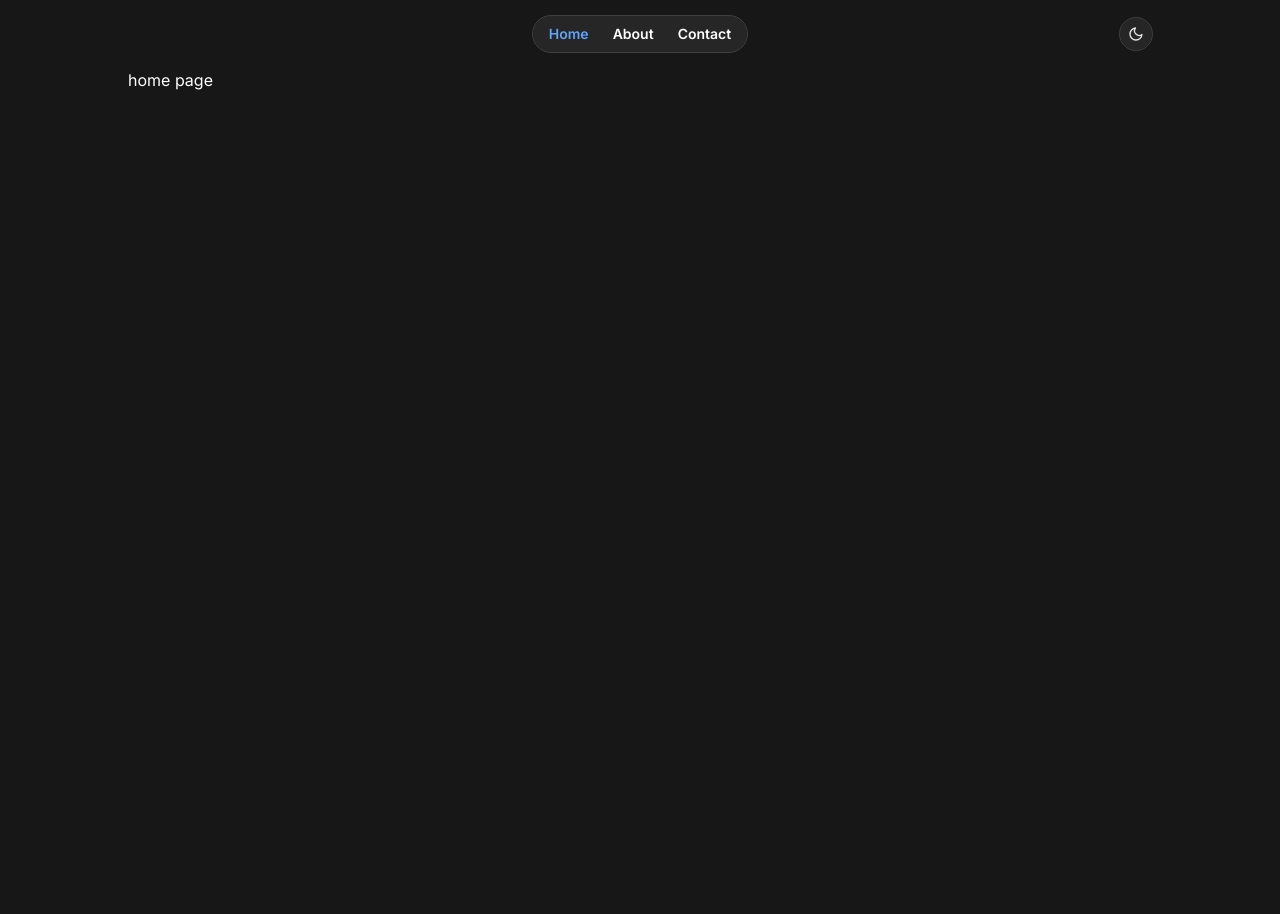
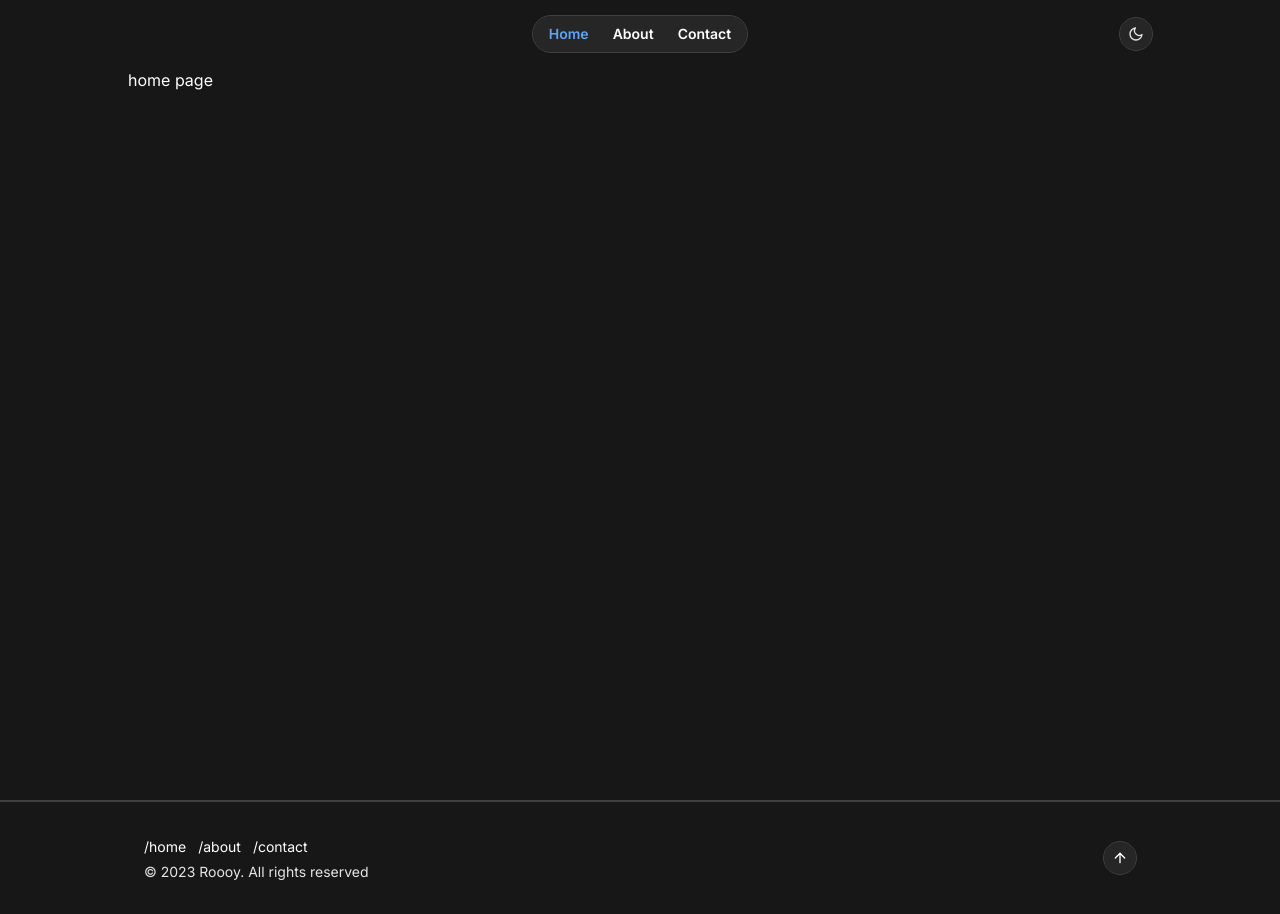
Before and after one commit to rickyroynardson/portfolio, a Next.js app: page / in a window 1280 px wide. Before the commit the page ends 800 px from the top, so only its background shows below. Built offline with nearby package versions, Linux system fonts and the light colour scheme.

Commit message:
feat(footer): init footer

```diff
--- a/src/app/layout.tsx
+++ b/src/app/layout.tsx
@@ -3,6 +3,7 @@ import { Inter } from "next/font/google";
 import Providers from "./providers";
 import { Header } from "@/components/Header/Header";
 import { Layout } from "@/components/Layout/Layout";
+import { Footer } from "@/components/Footer/Footer";
 
 const inter = Inter({ subsets: ["latin"], variable: "--font-inter" });
 
@@ -26,6 +27,7 @@ export default function RootLayout({
             <Header />
             <Layout>{children}</Layout>
           </div>
+          <Footer />
         </Providers>
       </body>
     </html>
--- /dev/null
+++ b/src/components/Footer/Footer.tsx
@@ -0,0 +1,41 @@
+"use client";
+
+import { FiArrowUp } from "react-icons/fi";
+import navigations from "@/data/navigations.json";
+import Link from "next/link";
+
+export const Footer = () => {
+  const scrollToTop = () => {
+    window.scrollTo({ top: 0, behavior: "smooth" });
+  };
+
+  return (
+    <footer className="border-t-2 border-neutral-200 dark:border-neutral-700">
+      <div className="relative max-w-5xl mx-auto px-4 py-6 lg:py-8">
+        <div className="space-y-1">
+          <ul className="flex gap-3">
+            {navigations.map((navigation, index) => (
+              <li key={index}>
+                <Link
+                  href={navigation.path}
+                  className="text-sm hover:text-blue-600 hover:dark:text-blue-400"
+                >
+                  /{navigation.name.toLowerCase()}
+                </Link>
+              </li>
+            ))}
+          </ul>
+          <p className="text-sm dark:text-neutral-200">
+            &copy; 2023 Roooy. All rights reserved
+          </p>
+        </div>
+        <button
+          onClick={scrollToTop}
+          className="bg-white dark:bg-neutral-800 outline-neutral-200 dark:outline-neutral-700 outline-1 hover:outline-2 outline rounded-full p-2 mx-4 absolute right-0 top-1/2 -translate-y-1/2 text-neutral-700 dark:text-white"
+        >
+          <FiArrowUp />
+        </button>
+      </div>
+    </footer>
+  );
+};
```
